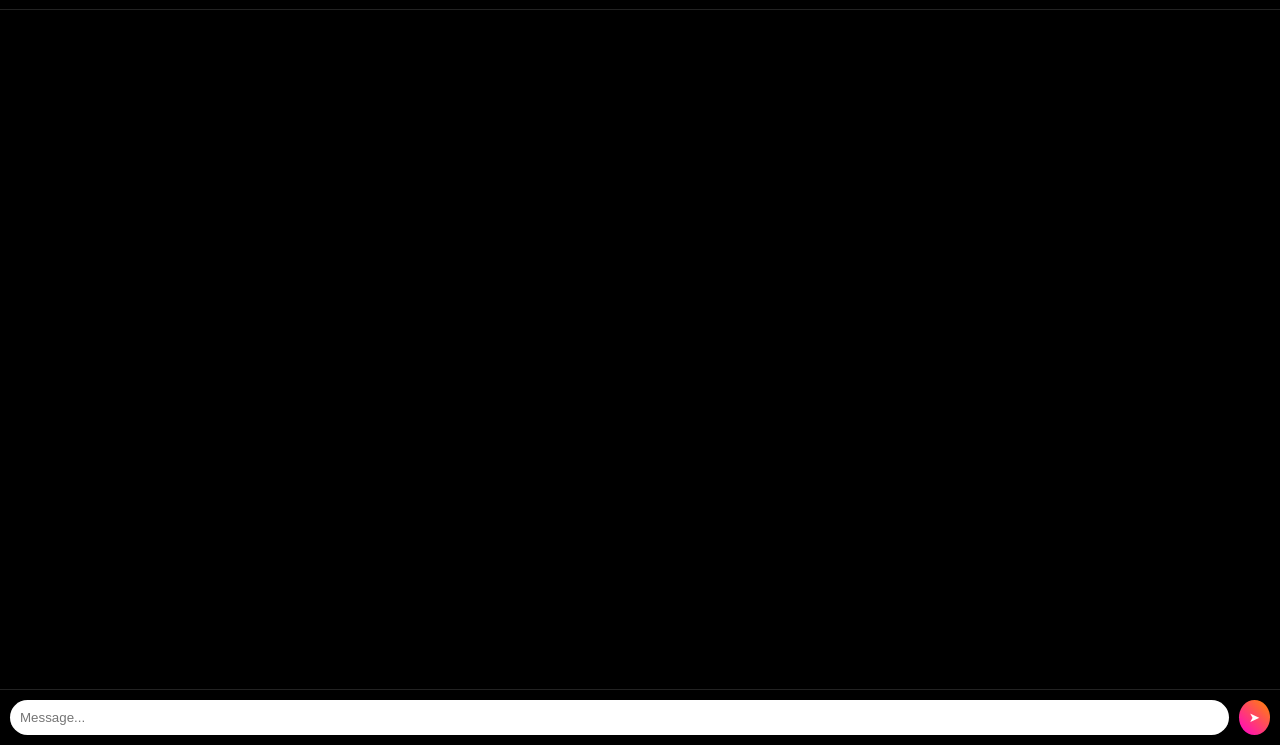
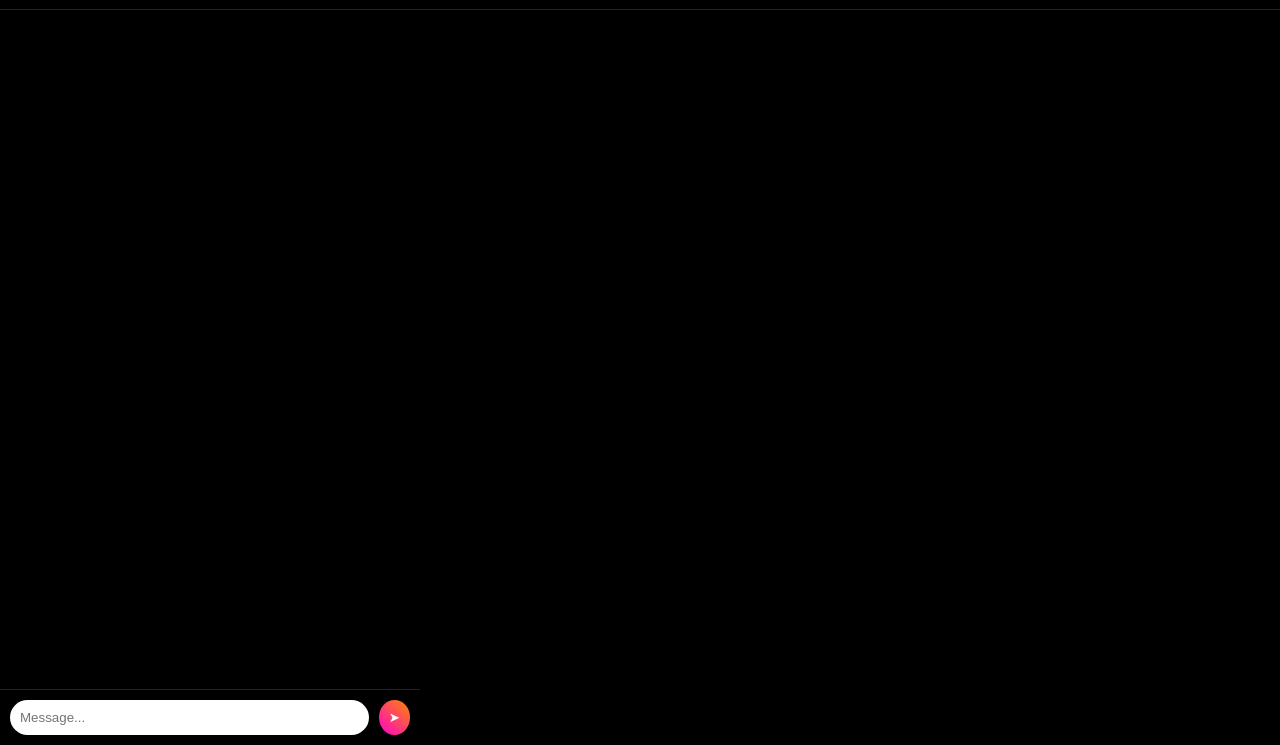
Before and after one commit to danish-dan13/Premium_Nonsense, a plain HTML site: page frontend/index.html in a window 1280 px wide. Shown: the part 55-800 px from the top of the page. Drawn offline with Linux system fonts and the light colour scheme.

Commit message:
Changes Done

```diff
--- a/frontend/script.js
+++ b/frontend/script.js
@@ -30,7 +30,7 @@ async function sendMessage() {
   addMessage(text, "user");
   input.value = "";
 
-  const res = await fetch("http://localhost:3000/chat", {
+  const res = await fetch("https://premiumnonsense-production.up.railway.app/chat", {
     method: "POST",
     headers: {
       "Content-Type": "application/json"
@@ -44,7 +44,7 @@ async function sendMessage() {
 
   // meme
   if (Math.random() < 0.3) {
-    const memeRes = await fetch("http://localhost:3000/meme");
+    const memeRes = await fetch("https://premiumnonsense-production.up.railway.app/meme");
     const meme = await memeRes.json();
     addImage(meme.url);
   }
--- a/frontend/style.css
+++ b/frontend/style.css
@@ -38,6 +38,7 @@ body {
   flex: 1;
   overflow-y: auto;
   padding: 10px;
+  padding-bottom: 70px; /* 🔥 IMPORTANT */
   display: flex;
   flex-direction: column;
 }
@@ -69,9 +70,14 @@ body {
 
 /* input */
 .input-area {
+  position: fixed;
+  bottom: 0;
+  width: 100%;
+  max-width: 420px;
   display: flex;
   padding: 10px;
   border-top: 1px solid #222;
+  background: black;
 }
 
 input {
```
